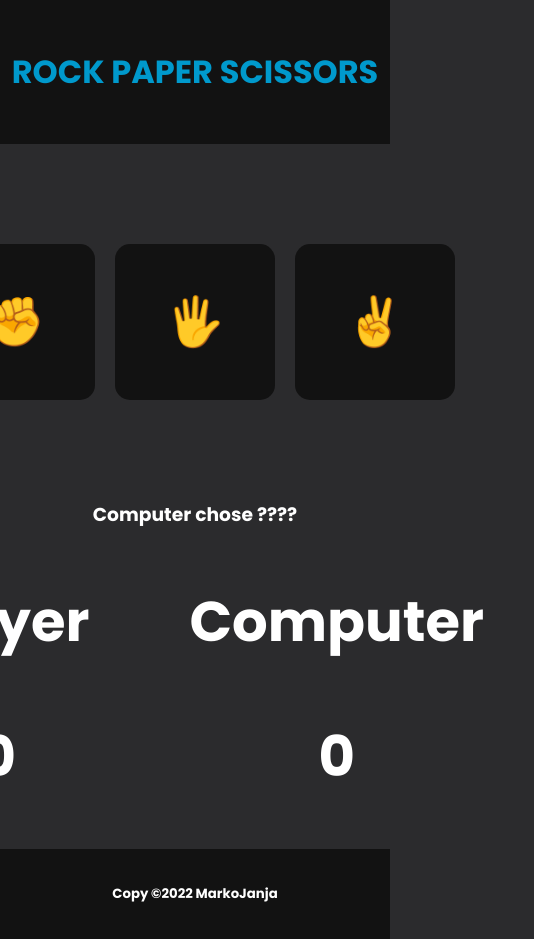
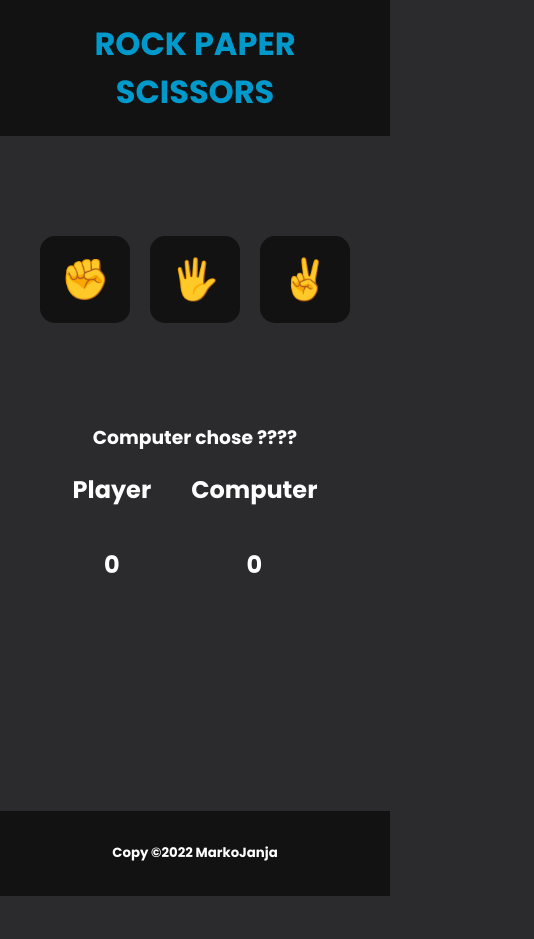
Before and after one commit to markojanja/RPC_game, a plain HTML site: page index.html in a window 390 px wide. Shown: the whole page, 534 px wide, since content can reach past the window. After the commit the page ends 896 px from the top, so only its background shows below. Drawn offline with Linux system fonts and the light colour scheme; a web font is replaced by a local one.

Commit message:
added media queries and small adjustments to UI

```diff
--- a/main.css
+++ b/main.css
@@ -20,17 +20,22 @@ html, body{
     background-color: var(--dark-light);
 }
 header{
+    position: relative;
     display: flex;
     flex-direction: column;
     align-items: center;
     justify-content: center;
-    padding: 3rem 0;
+    min-height: 10vh;
     background-color: var(--primary-color);
 }
 main{
+    position: relative;
     display: flex;
+    min-height: 80vh;
+    width: 100%;
     flex-direction: column;
     align-items: center;
+    justify-content: center;
 }
 main h1{
     font-size: 2rem;
@@ -40,6 +45,8 @@ main h1{
 .title{
     text-transform: uppercase;
     color: var(--secondary-color);
+    text-align: center;
+    font-size: 2.2rem;
 }
 .buttons{
     position: relative;
@@ -54,7 +61,7 @@ main h1{
 .btn{
     display: inline-block;
     cursor: pointer;
-    font-size: 48px;
+    font-size: 2.5rem;
     border: none;
     color: #ffffff;
     background-color: var(--primary-color);
@@ -81,19 +88,15 @@ main h1{
     text-align: center;
 }
 
-section h1{
-    font-size: 3.5rem;
-}
 
 footer{
     display: flex;
     flex-direction: column;
     width: 100%;
-    height: 50px;
+    min-height: 10vh;
     justify-content: center;
     align-items: center;
     text-align: center;
-    padding: 20px 0;
     background-color: var(--primary-color);
 }
 
@@ -101,7 +104,6 @@ footer{
     position: absolute;
     top:50%;
     left: 50%;
-
     display: none;
     flex-direction: column;
     align-items: center;
@@ -153,3 +155,33 @@ footer{
     background-color: var(--primary-color);
     border: none;
 }
+
+@media screen and (max-width:768px) {
+
+    main h1{
+        font-size: 2.5rem;
+        margin: 20px;
+    }
+    .modal{
+        height: 50%;
+        width: 80%;
+    }
+}
+
+@media screen and (max-width:425px) {
+    main{
+        justify-content: start;
+    }
+    main h1,.btn{
+        padding: 20px;
+    }
+
+    section h1{
+        font-size: 1.5rem;
+        margin: 0 auto;
+    }
+    .title{
+        font-size: 2rem;
+        padding: 20px;
+    }
+}
```
